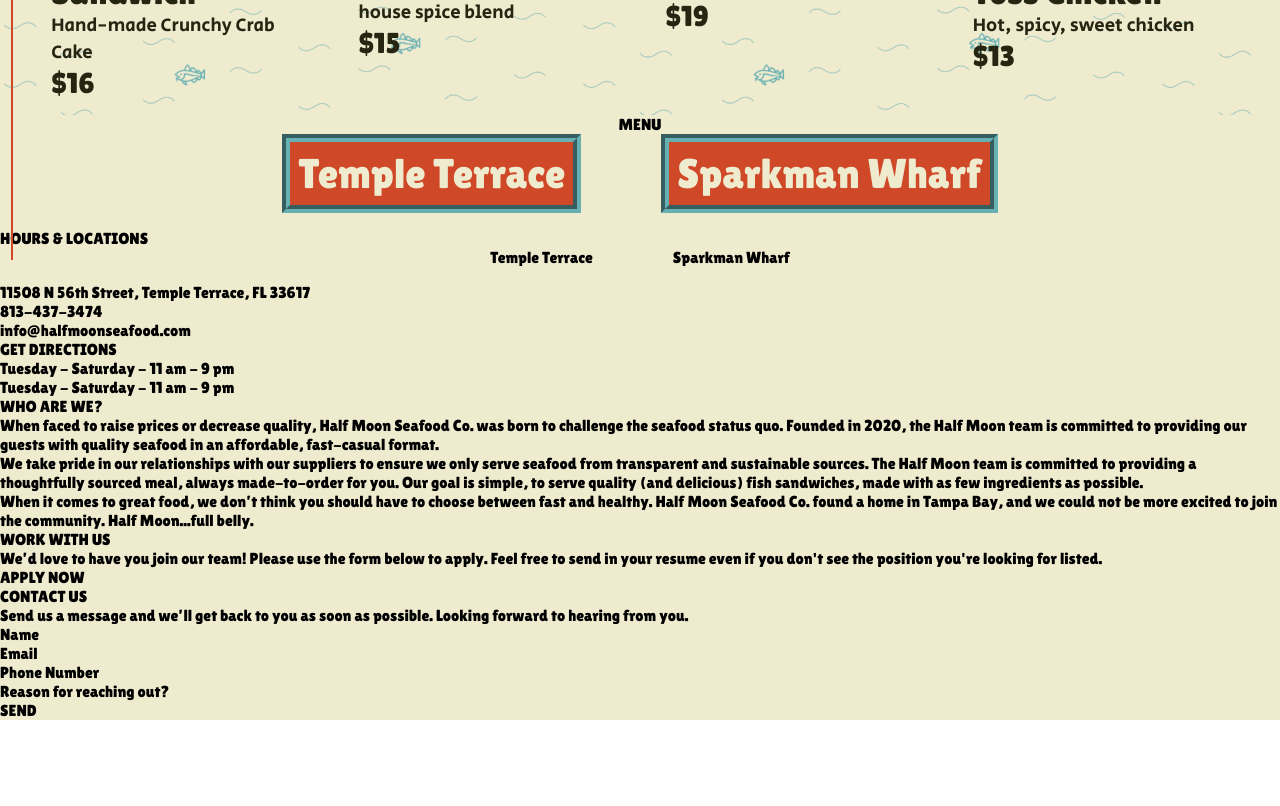
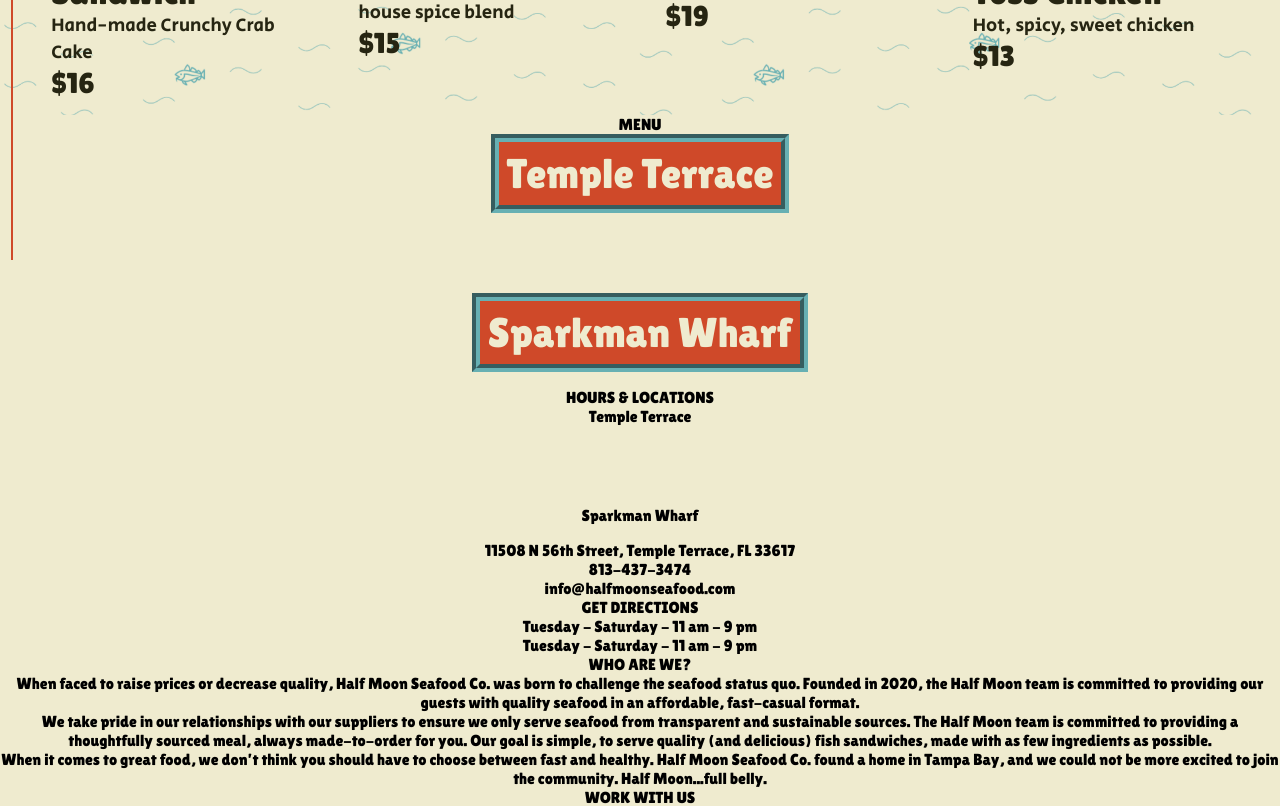
Before and after one commit to Rafaelh1x1/hmsw, a React (Create React App) app: page / in a window 1280 px wide. Shown: the part 1220-2026 px from the top of the page. Before the commit the page ends 1940 px from the top, so only its background shows below. Built offline with nearby package versions, Linux system fonts and the light colour scheme.

Commit message:
Set the basic layout 4 all the content on the page

```diff
--- a/src/App.css
+++ b/src/App.css
@@ -26,6 +26,10 @@
   font-family: "Lilita One";
   background-color: #efebcf;
   overflow: hidden;
+}
+
+.container {
+  text-align: center;
 }
 
 /* BUTTONS STYLING  */
@@ -209,6 +213,7 @@
 
 .choose-location-container {
   display: flex;
+  flex-direction: column;
   align-items: center;
   justify-content: center;
   gap: 5rem;
--- a/src/App.js
+++ b/src/App.js
@@ -1,10 +1,9 @@
-import React, { useState } from "react";
+import React from "react";
 import "./App.css";
 import "./Queries.css";
 import TopBanner from "./components/topBanner";
 import BestSellersSection from "./components/bestseller-section";
 import HoursAndLocations from "./components/hoursandlocations";
-import ChooseLocation from "./components/chooseLocation";
 import MenuSection from "./components/menu-section";
 import AboutUs from "./components/aboutus";
 import CareerSection from "./components/careerssection";
--- a/src/components/aboutus.js
+++ b/src/components/aboutus.js
@@ -2,7 +2,7 @@
 
 export default function AboutUs() {
   return (
-    <div>
+    <div className="container">
       <p>WHO ARE WE?</p>
       <div>
         <p>
--- a/src/components/careerssection.js
+++ b/src/components/careerssection.js
@@ -2,7 +2,7 @@
 
 export default function CareerSection() {
   return (
-    <div>
+    <div className="container">
       <p> WORK WITH US</p>
       <div>
         <p>
--- a/src/components/contacussection.js
+++ b/src/components/contacussection.js
@@ -2,7 +2,7 @@
 
 export default function ContactUsSection() {
   return (
-    <div>
+    <div className="container">
       <p> CONTACT US</p>
       <p>
         Send us a message and we’ll get back to you as soon as possible. Looking
--- a/src/components/hoursandlocations.js
+++ b/src/components/hoursandlocations.js
@@ -2,12 +2,12 @@
 import ChooseLocation from "./chooseLocation";
 export default function HoursAndLocations() {
   return (
-    <div>
+    <div className="container">
       <p>HOURS & LOCATIONS</p>
       <div>
         <div className="choose-location-container">
-          <ChooseLocation text="Temple Terrace"></ChooseLocation>
-          <ChooseLocation text="Sparkman Wharf"></ChooseLocation>
+          <p className="choose-location">Temple Terrace</p>
+          <p className="choose-location">Sparkman Wharf</p>
         </div>
         <p>11508 N 56th Street, Temple Terrace, FL 33617</p>
         <p>813-437-3474</p>
```
